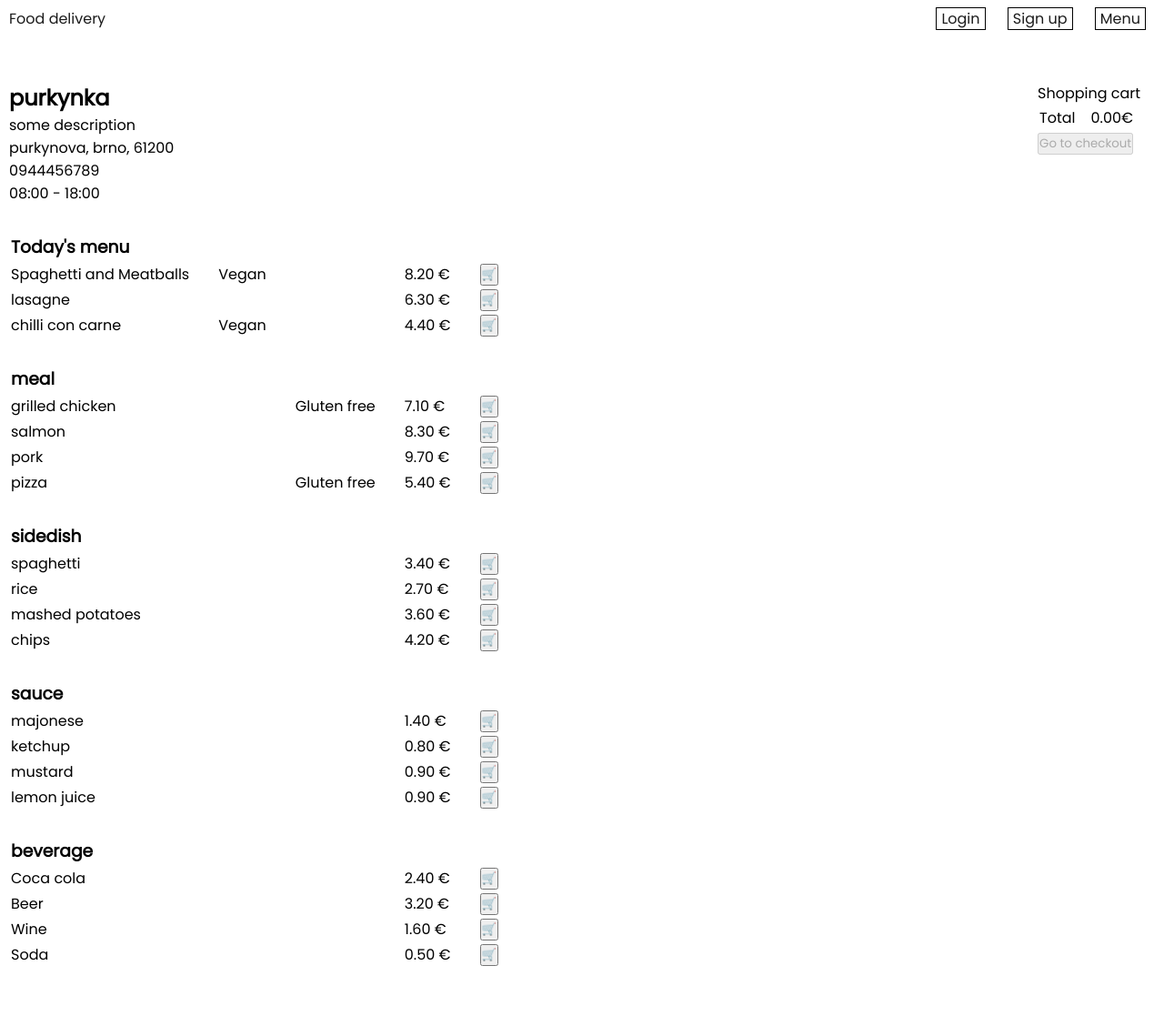
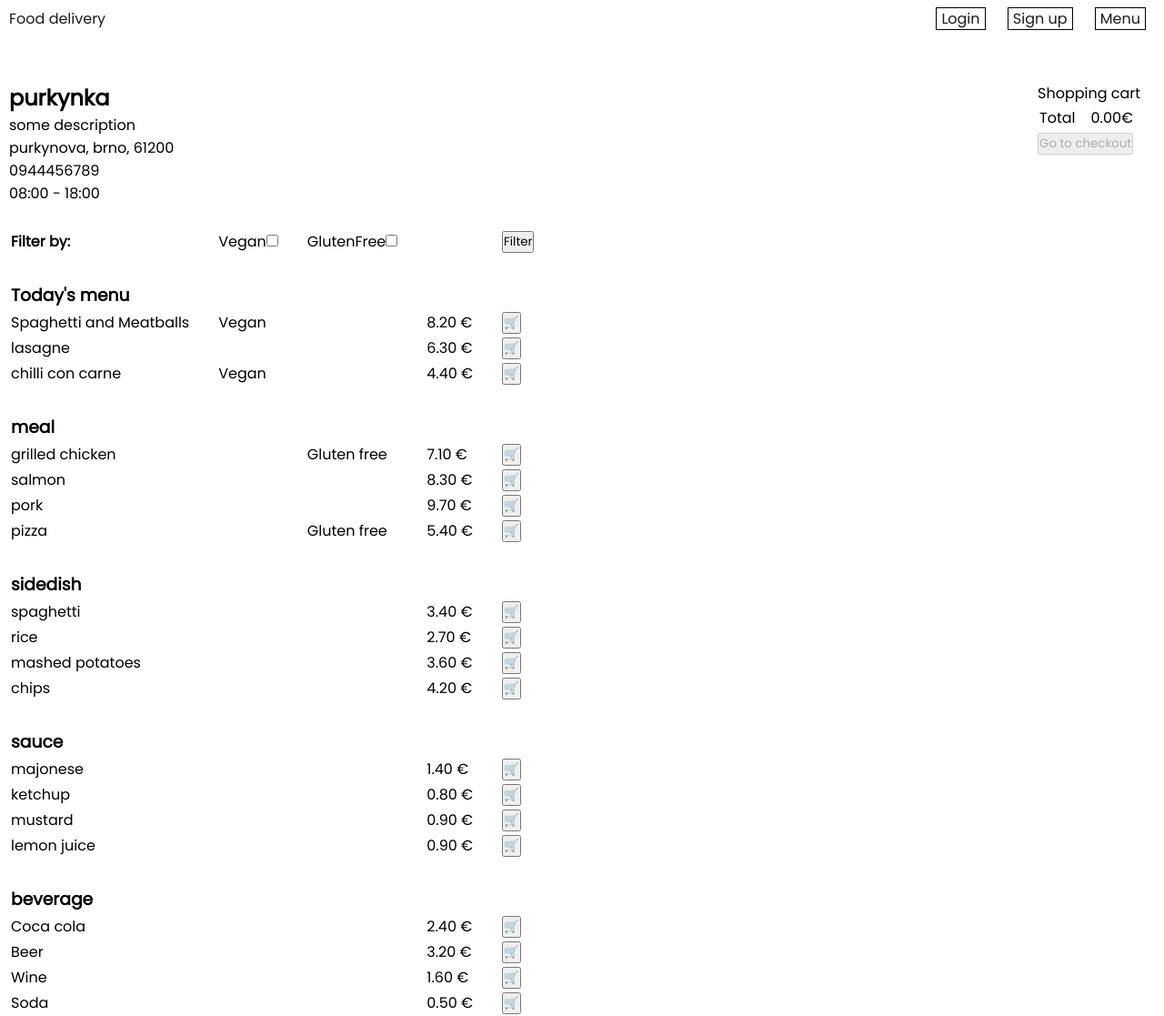
Before and after one commit to dvagala/VUT-FIT-IIS-Project, a PHP site: page /restaurantDetailPage.php?restaurantId=1 in a window 1280 px wide. Shown: the whole page at 91% size. Before the commit the page ends 1062 px from the top, so only its background shows below. Run offline with PHP 8.4, Linux system fonts and the light colour scheme; data comes from the database, SQL or seed files in the repository.

Commit message:
Added filtering

```diff
--- a/restaurantDetailPage.php
+++ b/restaurantDetailPage.php
@@ -8,6 +8,8 @@ $restaurantId = $_GET["restaurantId"];
 $stmt = $pdo->prepare("SELECT name, description, town, street, zip, phoneNumber, TIME_FORMAT(openingTime, '%H:%i'), TIME_FORMAT(closureTime, '%H:%i') FROM restaurant WHERE restaurantId = ?");
 $stmt->execute(array($restaurantId));
 $restaurant = $stmt->fetch(PDO::FETCH_ASSOC);
+$vegan = false;
+$glutenFree=false;
 
 echo <<<HTML
 <div class="main-page-container">
@@ -33,7 +35,31 @@ if(isset($_SESSION["userId"])){
 }
 
 
-?><table class="items-table"><?php
+?>
+<br><table class="items-table" >
+    <form action="#" method="post">
+    <tr>
+        <td ><label style="font-weight: bold">Filter by:</label></td>
+        <td><label>Vegan</label><input type="checkbox" name="isVegan"></td>
+        <td><label>GlutenFree</label><input type="checkbox" name="isGlutenFree"></td>
+        <td></td><td><input type="submit" name="filter" value="Filter"></td>
+    </tr>
+    </form>
+    <?php
+if(isset($_POST['filter'])){
+    if(isset($_POST['isVegan'])){
+        $vegan=true;
+    }
+    else{
+        $vegan = false;
+    }
+    if(isset($_POST['isGlutenFree'])){
+        $glutenFree = true;
+    }
+    else{
+        $glutenFree = false;
+    }
+}
 
 $itemTypes = array("dailyMenu", "meal","sidedish", "sauce", "beverage");
 
@@ -50,7 +76,16 @@ foreach ($itemTypes as $itemType) {
         }
 
         foreach ($groupedItems as $item){
-
+            if($vegan){
+                if(!$item['isVegan']){
+                    break;
+                }
+            }
+            if($glutenFree){
+                if(!$item['isGlutenFree']){
+                    break;
+                }
+            }
             echo <<<HTML
                 <tr >
                     <td class="item-td" onclick="showItemDetail('{$item['itemId']}')">{$item["name"]}</td>
```
